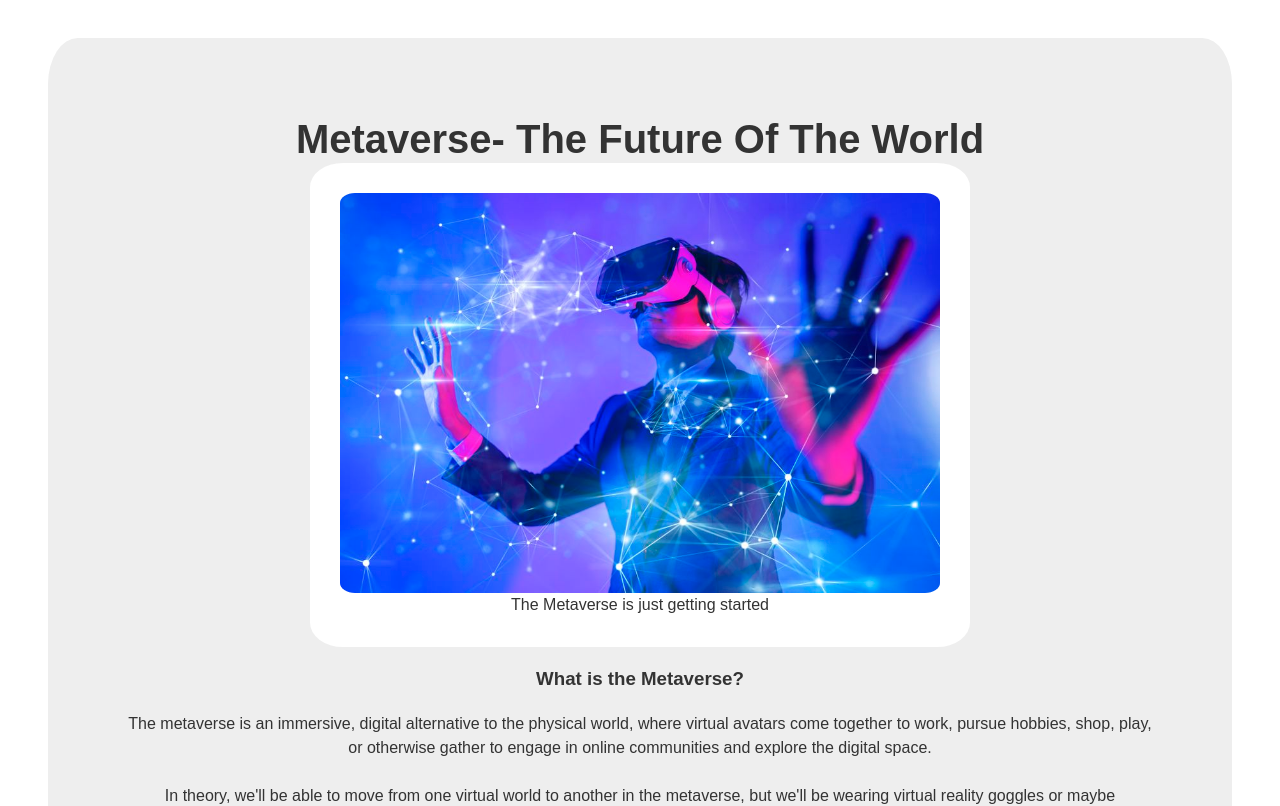
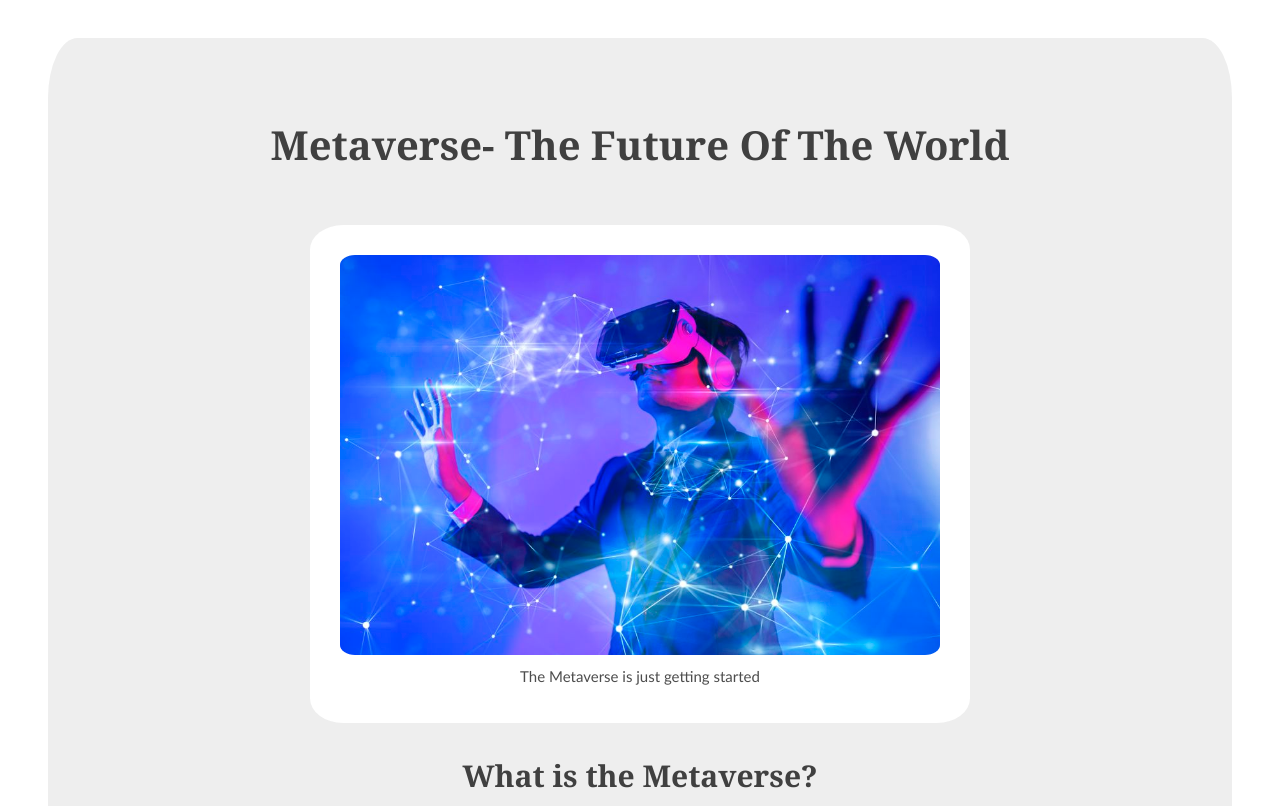
Before and after one commit to anishmanchanda/Future-Of-The-World--with-METAVERSE, a plain HTML site: page index.html in a window 1280 px wide. Shown: the top 806 px of the page. Drawn offline with Linux system fonts and the light colour scheme.

Commit message:
Project complete

```diff
--- a/index.html
+++ b/index.html
@@ -4,7 +4,7 @@
     <head>
         <link rel="stylesheet" href="style.css">
         <h1 id="title"> Metaverse- The Future Of The World</h1>
-
+        <br>
     </head>
     <body>
        <figure id="img-div" >
@@ -12,7 +12,7 @@
               src="metaverse.jpg"
                  alt="a picutre depicting the Metaverse"
                  />
-            <figcaption id="paragraph">The Metaverse is  just getting started
+            <figcaption id="img-caption">The Metaverse is  just getting started
             </figcaption>
         </figure>
 
@@ -34,7 +34,7 @@
                   src="Metaverse2.jpg"
                      alt="another picutre depicting the Metaverse"
                      />
-                <figcaption id="paragraph">A person waving in the Metaverse.
+                <figcaption id="img-caption">A person waving in the Metaverse.
                 </figcaption>
             </figure>
             <br>
@@ -43,6 +43,10 @@
             <br><br>The experience of the web will be completely different compared to what it is now.
             </div>
         </section>
+        <footer>
+            <br><br><div >Made by: Anish Manchanda</div>
+            <div> Bal Bharati Public School, Rohini</div>
+        </footer>
     </body>
     </main>
 </html>
--- a/style.css
+++ b/style.css
@@ -20,18 +20,18 @@ body{
   flex-direction: column;
 
 }
-#paragraph{
-  margin-left: 3rem ;
-  margin-right: 3rem;
-}
+
+
 h1{
-  font-size: 4rem;
-  margin-bottom: 0;
-  line-height: 1.2;
+  font-size: 40px;
+  font-family: Georgia, 'Times New Roman', Times, serif;
+  color:#404040;
 }
 
-h2{
-  font-size: 3.25rem;
+h3{
+  font-size: 30px;
+  font-family: Georgia, 'Times New Roman', Times, serif;
+  color:#404040;
 }
 
 #image1 {
@@ -59,10 +59,26 @@ h2{
   border-radius: 5%;
 }
 
+#paragraph{
+  margin-left: 3rem ;
+  margin-right: 3rem;
+  font-family: 'Trebuchet MS', 'Lucida Sans Unicode', 'Lucida Grande', 'Lucida Sans', Arial, sans-serif;
+  font-size: 20px;
+  color: #4d4d4d;
+}
+
+#img-caption{
+  margin: 1rem 0 .5rem 0;
+  align-self: center;
+  font-size: 15px;
+  font-family: 'Trebuchet MS', 'Lucida Sans Unicode', 'Lucida Grande', 'Lucida Sans', Arial, sans-serif;
+  color: #4d4d4d;
+}
 
 
-#img-caption {
-  margin: 1rem 0 .5rem 0;
-  align-self: center;
-  font-size: 1.4rem;
+footer{
+  text-align: end;
+  font-family: 'Courier New', Courier, monospace;
+  font-size: 20px;
+  color:#4d4d4d;
 }
```
